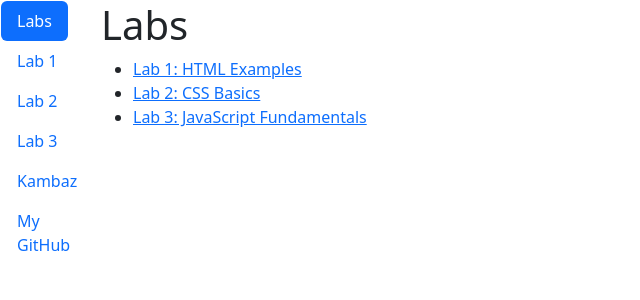
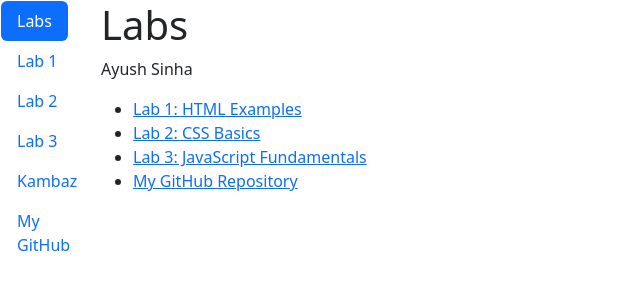
Before and after one commit to ayushsinha12/kambaz-next-js, a Next.js app: page /labs in a window 1280 px wide. Shown: the top 300 px of the page, without its empty margins (0-640 px from the left). Built offline with nearby package versions, Linux system fonts and the light colour scheme.

Commit message:
Completed a3

```diff
--- a/app/labs/page.tsx
+++ b/app/labs/page.tsx
@@ -3,6 +3,7 @@ export default function labs() {
  return (
    <div id="wd-labs">
      <h1>Labs</h1>
+     <p>Ayush Sinha</p>
      <ul>
        <li>
          <Link href="/labs/lab1" id="wd-lab1-link">
@@ -16,6 +17,16 @@ export default function labs() {
          <Link href="/labs/lab3" id="wd-lab3-link">
            Lab 3: JavaScript Fundamentals </Link>
        </li>
+       <li>
+          <a
+            id="wd-github"
+            href="https://github.com/ayushsinha12/kambaz-next-js"
+            target="_blank"
+            rel="noopener noreferrer"
+          >
+            My GitHub Repository
+          </a>
+        </li>
      </ul>
    </div>
 );}
```
